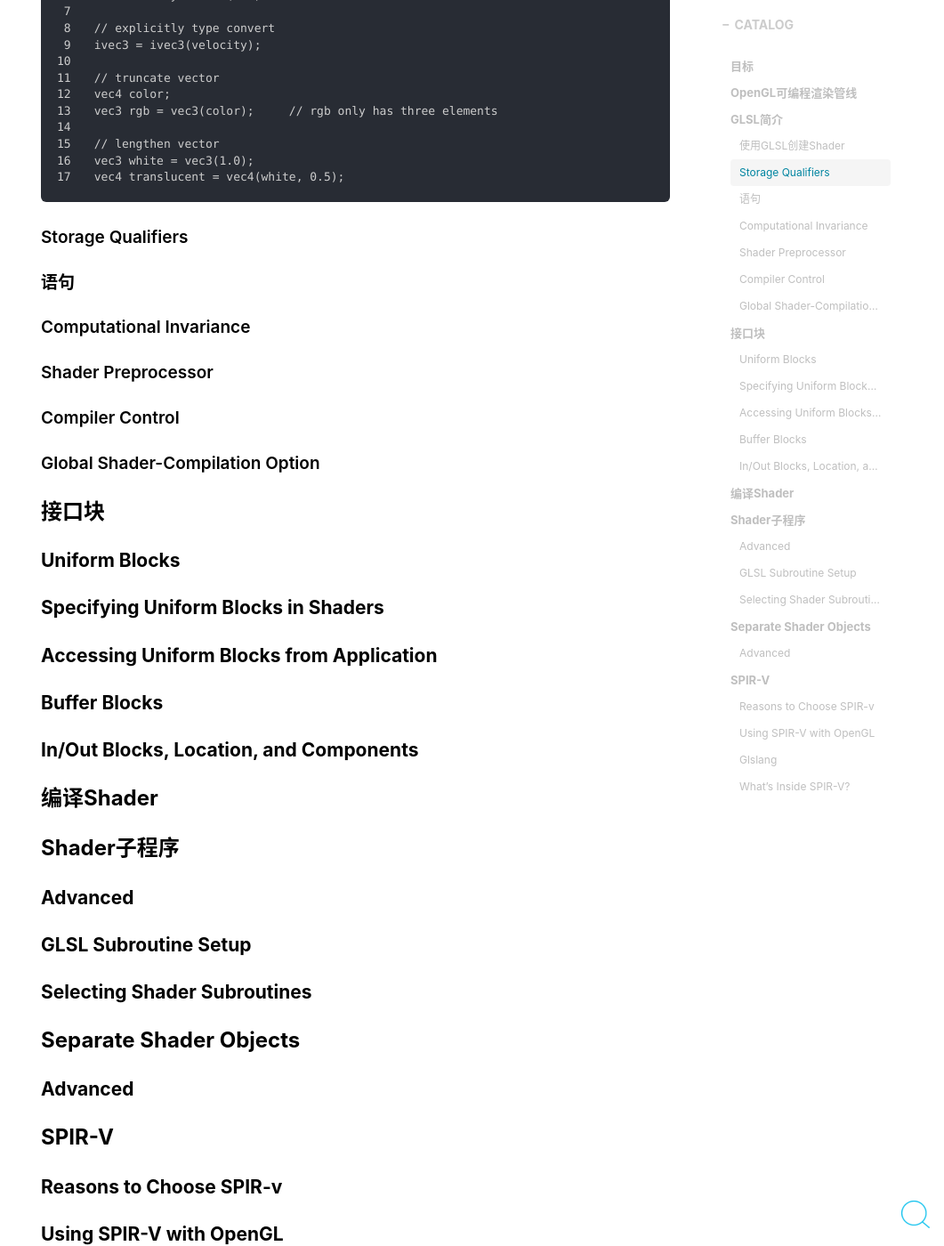
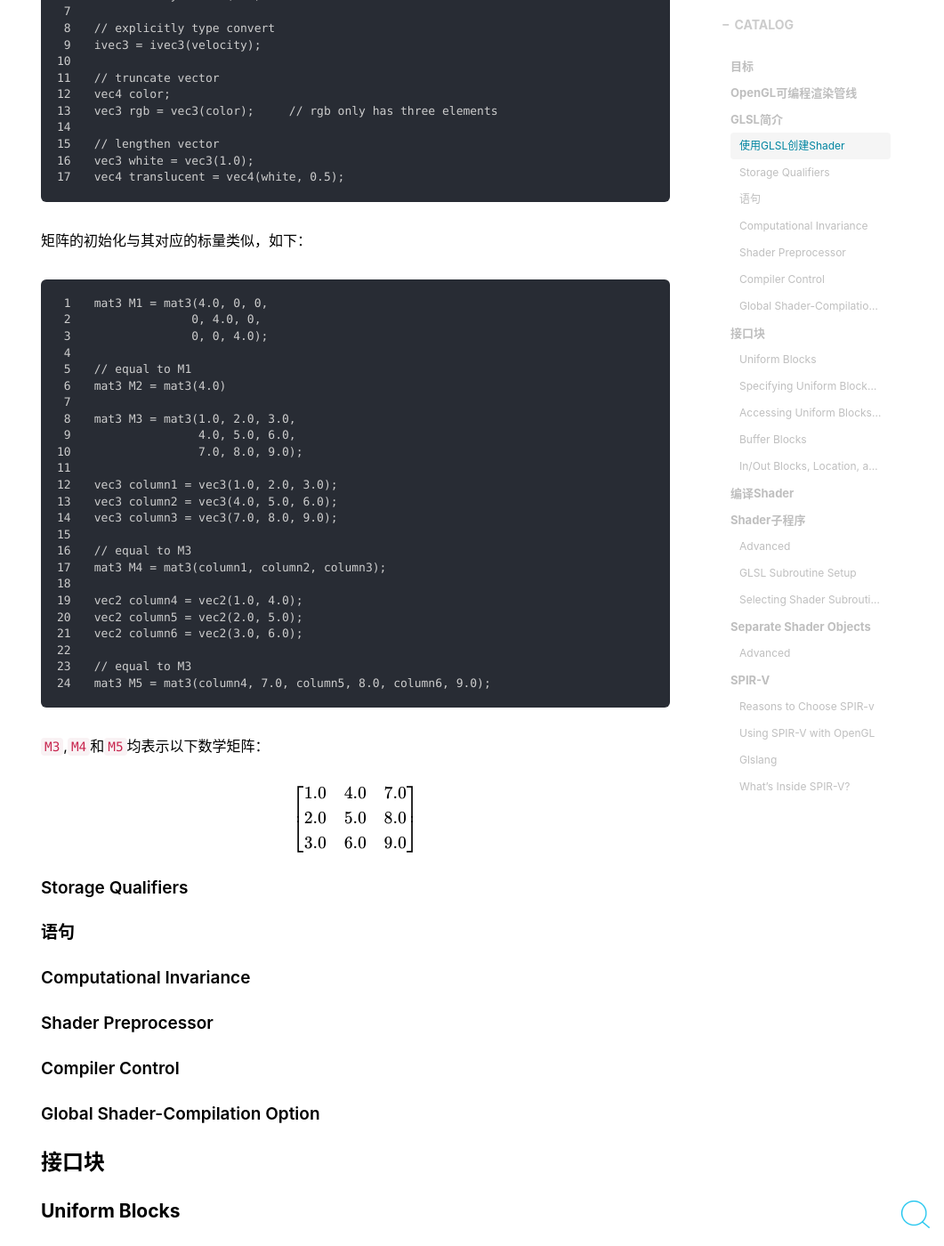
Before and after one commit to DFVSQY/DFVSQY.github.io, a Jekyll site: the page built from _posts/2019-4-25-glsl_basic.md, in a window 1280 px wide and 1400 px high, scrolled down 4927 px. Shown: the whole window at 89% size, without its empty margins (219-1280 px from the left). Built offline with Jekyll 4.4.1, drawn with Linux system fonts in a browser that asks for light colours; nearby versions of some CDN libraries; formulas are drawn with MathJax 3; comment, search, counter and statistics services are not loaded; some of the changed text lies outside the part shown.

Commit message:
update post 'glsl_basic'

```diff
--- a/_posts/2019-4-25-glsl_basic.md
+++ b/_posts/2019-4-25-glsl_basic.md
@@ -114,7 +114,7 @@ Base Type |  2D Vec  |  3D Vec  |  4D Vec  | Matrix Type
  uint     | uvec2    | uvec3    | uvec4    |    -
  bool     | bvec2    | bvec3    | bvec4    |    -
 
-对于矩阵类型，第一个维度数表示列数，第二个维度数表示行数。
+对于矩阵类型，第一个维度数表示矩阵列数，第二个维度数表示矩阵行数。
 
 向量的初始化和类型转换与其对应的标量类似，同时向量的构造函数支持维度的收缩和扩展，如下：
 ~~~
@@ -137,11 +137,44 @@ vec3 white = vec3(1.0);
 vec4 translucent = vec4(white, 0.5);
 ~~~
 
+矩阵的初始化与其对应的标量类似，如下：
+~~~
+mat3 M1 = mat3(4.0, 0, 0,
+              0, 4.0, 0,
+              0, 0, 4.0);
 
+// equal to M1
+mat3 M2 = mat3(4.0)
 
+mat3 M3 = mat3(1.0, 2.0, 3.0,
+               4.0, 5.0, 6.0,
+               7.0, 8.0, 9.0);
 
+vec3 column1 = vec3(1.0, 2.0, 3.0);
+vec3 column2 = vec3(4.0, 5.0, 6.0);
+vec3 column3 = vec3(7.0, 8.0, 9.0);
 
+// equal to M3
+mat3 M4 = mat3(column1, column2, column3);
 
+vec2 column4 = vec2(1.0, 4.0);
+vec2 column5 = vec2(2.0, 5.0);
+vec2 column6 = vec2(3.0, 6.0);
+
+// equal to M3
+mat3 M5 = mat3(column4, 7.0, column5, 8.0, column6, 9.0);
+~~~
+`M3`,`M4`和`M5`均表示以下数学矩阵：
+
+$$
+ \left[
+ \begin{matrix}
+   1.0 & 4.0 & 7.0 \\
+   2.0 & 5.0 & 8.0 \\
+   3.0 & 6.0 & 9.0
+  \end{matrix}
+  \right]
+$$
 
 
 
```
